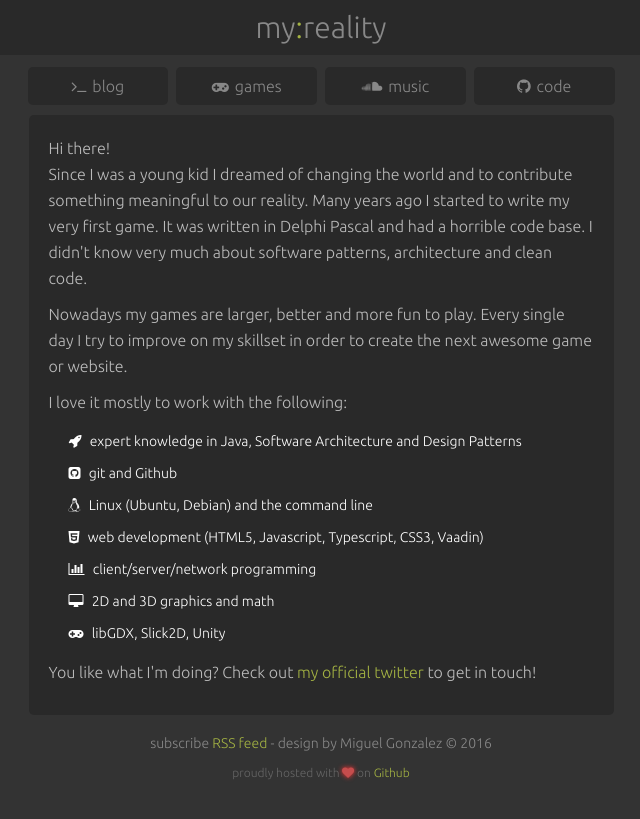
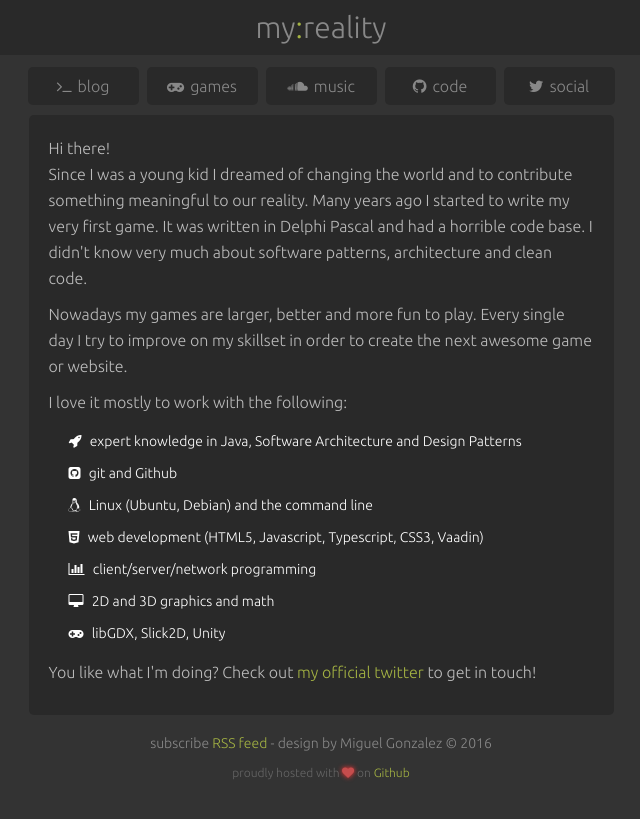
Before and after one commit to bitbrain/bitbrain.github.io, a Jekyll site: the page built from about/index.html, in a window 1280 px wide. Shown: the top 819 px of the page, without its empty margins (319-959 px from the left). Built offline with Jekyll 4.4.1, drawn with Linux system fonts in a browser that asks for light colours; nearby versions of some CDN libraries.

Commit message:
Update _config.yml

```diff
--- a/_config.yml
+++ b/_config.yml
@@ -32,6 +32,10 @@ navigation:
   title: My github account.
   url: https://github.com/MyRealityCoding
   icon: github
+- text: Social
+  title: My twitter account
+  url: https://twitter.com/myrealityde
+  icon: twitter
 
 games:
 
```
